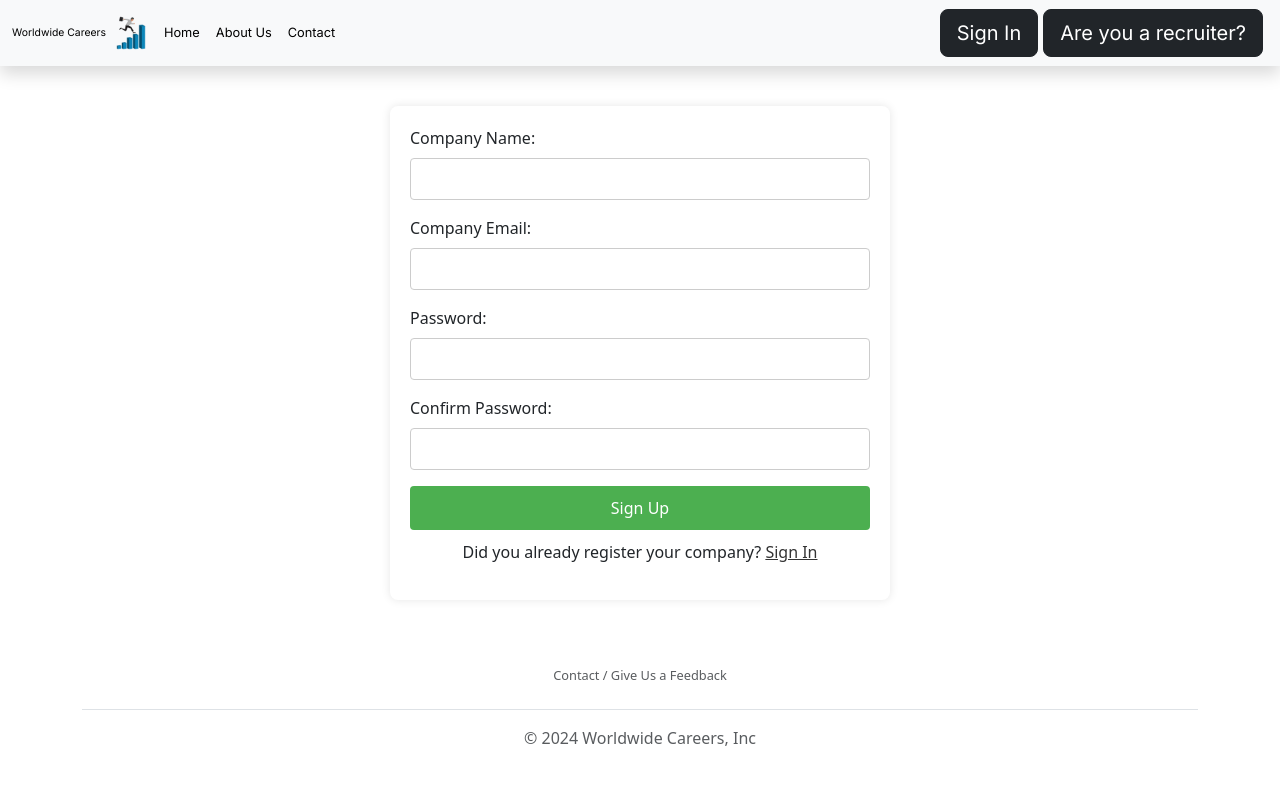
After one commit to zserraakkaya/WorldwideCareers, a Flask app: page /recruitersignup in a window 1280 px wide. The commit adds this page. Shown: the top 785 px of the page. Run offline with Flask 3, Linux system fonts and the light colour scheme; parts of the project's set-up code (start-up, migrations or seed data) failed here and were passed over.

Commit message:
Recruiter sign in & sign up pages added

```diff
--- a/app.py
+++ b/app.py
@@ -41,6 +41,12 @@ def signin():
 @app.route('/signup')
 def signup():
     return render_template('signup.html')
+@app.route('/recruitersignin')
+def recruitersignin():
+    return render_template('recruitersignin.html')
+@app.route('/recruitersignup')
+def recruitersignup():
+    return render_template('recruitersignup.html')
 
 #
 @app.route("/api/jobs")
--- /dev/null
+++ b/templates/recruitersignup.html
@@ -0,0 +1,39 @@
+{% extends 'base.html' %} {% block head %}
+<link rel="stylesheet" href="../static/signin.css" />
+<title>Recruiter Sign Up</title>
+{% endblock %} {% block body %} {% include 'nav.html' %}
+
+<form action="/signup" method="post">
+  <label for="company_name">Company Name: </label>
+  <input type="text" id="company_name" name="company_name" required />
+
+  <label for="company_email">Company Email:</label>
+  <input type="email" id="company_email" name="company_email" required />
+
+  <label for="company_password">Password:</label>
+  <input
+    type="password"
+    id="company_password"
+    name="company_password"
+    required
+  />
+
+  <label for="company_password_again">Confirm Password:</label>
+  <input
+    type="password"
+    id="company_password_again"
+    name="company_password_again"
+    required
+  />
+
+  <button type="submit">Sign Up</button>
+
+  <div class="signup-link">
+    <p>
+      Did you already register your company?
+      <a href="/recruitersignin">Sign In</a>
+    </p>
+  </div>
+</form>
+
+{% include 'footer.html' %} {% endblock %}
--- a/templates/signin.html
+++ b/templates/signin.html
@@ -5,7 +5,7 @@
 
 <form action="/signin" method="post">
   <label for="email">Email:</label>
-  <input type="text" id="email" name="email" required />
+  <input type="email" id="email" name="email" required />
 
   <label for="password">Password:</label>
   <input type="password" id="password" name="password" required />
```
Also changed, not shown: templates/recruitersignin.html (added, +25 -0 lines).
